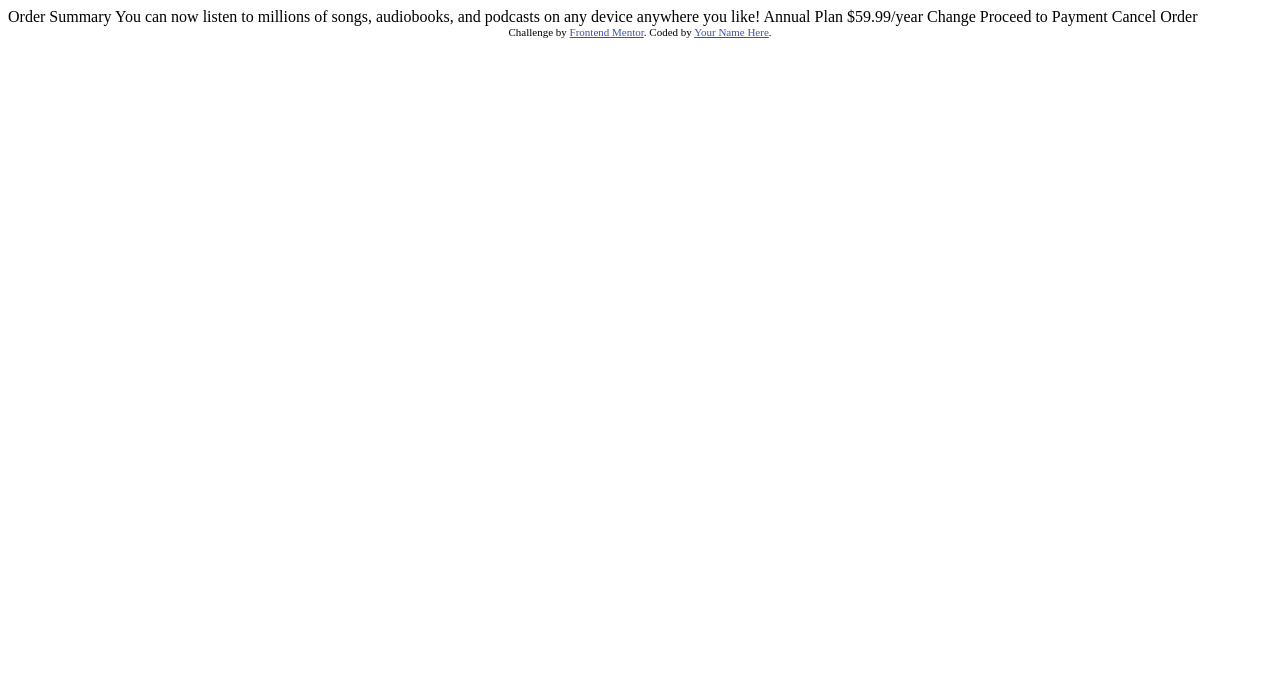
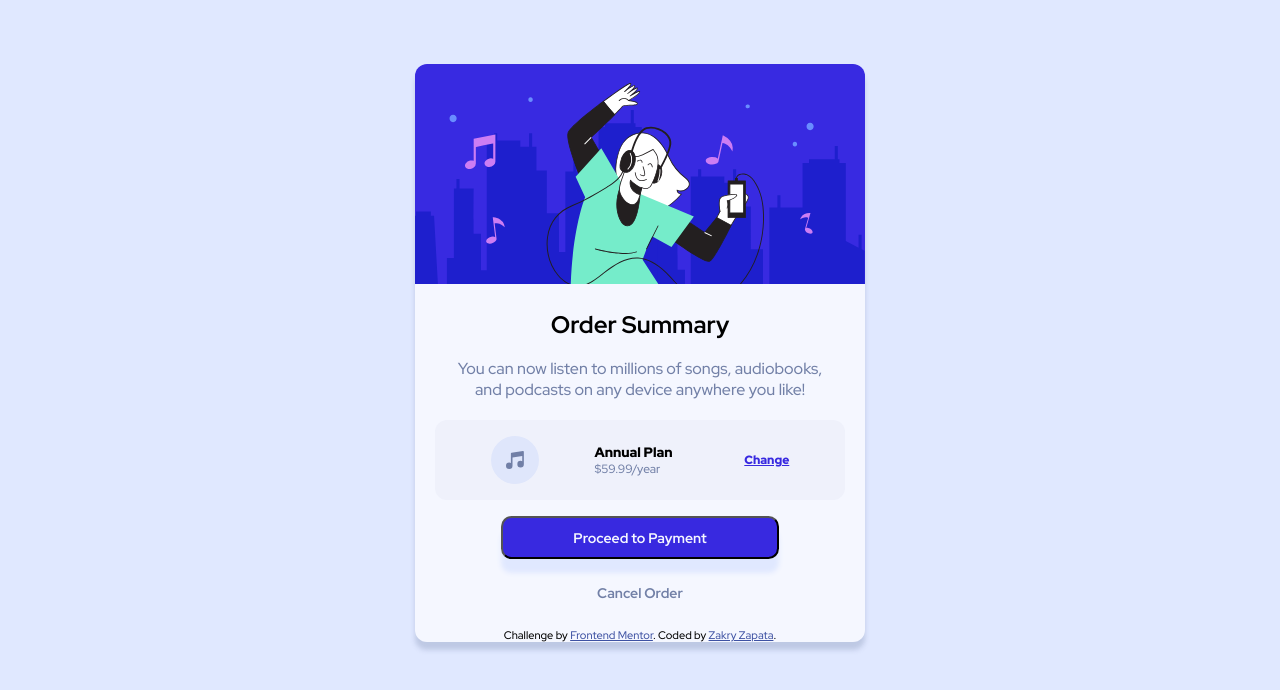
Before and after one commit to ZZapata711/OrderSummary, a plain HTML site: page index.html in a window 1280 px wide. Drawn offline with Linux system fonts and the light colour scheme.

Commit message:
Finished project

```diff
--- a/index.html
+++ b/index.html
@@ -1,37 +1,56 @@
 <!DOCTYPE html>
 <html lang="en">
+
 <head>
   <meta charset="UTF-8">
-  <meta name="viewport" content="width=device-width, initial-scale=1.0"> <!-- displays site properly based on user's device -->
+  <meta name="viewport" content="width=device-width, initial-scale=1.0">
+  <!-- displays site properly based on user's device -->
 
   <link rel="icon" type="image/png" sizes="32x32" href="./images/favicon-32x32.png">
-
+  <link rel="stylesheet" href="style.css">
   <title>Frontend Mentor | Order summary card</title>
 
   <!-- Feel free to remove these styles or customise in your own stylesheet 👍 -->
   <style>
-    .attribution { font-size: 11px; text-align: center; }
-    .attribution a { color: hsl(228, 45%, 44%); }
+    .attribution {
+      font-size: 11px;
+      text-align: center;
+    }
+
+    .attribution a {
+      color: hsl(228, 45%, 44%);
+    }
   </style>
 </head>
+
 <body>
+  <div class="container">
+    <div class="hero">
+      <img src="./images/illustration-hero.svg" alt="">
+    </div>
+    <div class="main">
+      <h2>Order Summary</h2>
+      <p>You can now listen to millions of songs, audiobooks, and podcasts on any
+        device anywhere you like!</p>
+    </div>
+    <div class="price">
+      <img src="./images/icon-music.svg" alt="">
+      <div class="plan">
+        <p class="plan-head">Annual Plan</p>
+        <p class="plan-p">$59.99/year</p>
+      </div>
+      <a href="#">Change</a>
+    </div>
+    <div class="buttons">
+      <button class="proceed">Proceed to Payment</button>
+      <button class="cancel">Cancel Order</button>
+    </div>
 
-  Order Summary
-
-  You can now listen to millions of songs, audiobooks, and podcasts on any
-  device anywhere you like!
-
-  Annual Plan
-  $59.99/year
-
-  Change
-
-  Proceed to Payment
-  Cancel Order
-
-  <div class="attribution">
-    Challenge by <a href="https://www.frontendmentor.io?ref=challenge" target="_blank">Frontend Mentor</a>.
-    Coded by <a href="#">Your Name Here</a>.
+    <div class="attribution">
+      Challenge by <a href="https://www.frontendmentor.io?ref=challenge" target="_blank">Frontend Mentor</a>.
+      Coded by <a href="#">Zakry Zapata</a>.
+    </div>
   </div>
 </body>
+
 </html>
--- a/style.css
+++ b/style.css
@@ -0,0 +1,143 @@
+@import url('https://fonts.googleapis.com/css2?family=Red+Hat+Display:wght@500;700;900&display=swap');
+
+:root{
+    --pale-blue: hsl(225, 100%, 94%);
+    --bright-blue: hsl(245, 75%, 52%);
+    --verypale-blue: hsl(225, 100%, 98%);
+    --desat-blue: hsl(224, 23%, 55%);
+    --dark-blue: hsl(223, 47%, 23%);
+}
+
+*{
+    margin: 0 auto;
+    padding: 0;
+    box-sizing: border-box;
+}
+
+body{
+    font-family: 'Red Hat Display', sans-serif;
+    background-color: var(--pale-blue);
+}
+.container{
+    max-width: 90%;
+    margin-top: 4em;
+    margin-bottom: 4em;
+    background-color: var(--verypale-blue);
+    border-radius: .75em;
+    display: flex;
+    flex-direction: column;
+    justify-content: center;
+    box-shadow: 0 .5em 5px hsl(224, 23%, 55%, .3);
+}
+
+.hero img{
+    max-width: 100%;
+    border-radius: .75em .75em 0 0;
+}
+
+.main{
+    display: flex;
+    flex-direction: column;
+    justify-content: center;
+    text-align: center;
+    padding: 1.25em;
+}
+
+.main h2{
+    font-weight: 700;
+    margin-bottom: .75em;
+}
+
+.main p{
+    padding-left: 1.25em;
+    padding-right: 1.25em;
+    color: var(--desat-blue);
+    font-size: 16px;
+}
+
+.price{
+    display: flex;
+    flex-direction: row;
+    justify-content: space-between;
+    background-color: hsl(224, 23%, 55%, .05);
+    margin-left: 1.25em;
+    margin-right: 1.25em;
+    border-radius: .75em;
+    align-items: center;
+    padding: 1em;
+}
+
+.plan{
+    margin-right: 2em;
+    margin-left: 1em;
+}
+
+.plan-head{
+    font-weight: 900;
+    font-size: .85em;
+}
+
+.plan-p{
+    color: var(--desat-blue);
+    font-size: .75em;
+}
+
+.price a{
+    font-size: .75em;
+    color:hsl(245, 75%, 52%);
+    font-weight: 900;
+}
+
+.price a:hover{
+    color:hsl(223, 47%, 23%);
+}
+
+button {
+    font-size: 14px;
+    cursor: pointer;
+    font-family: inherit;
+    font-weight: 700;
+    background: var(--clr-bright-blue);
+    color: var(--clr-pale-blue);
+    padding: .75em 5em;
+    border-radius: .75em;
+    margin: 0 auto;
+  }
+.buttons{
+    display: flex;
+    flex-direction: column;
+    margin-top: 1em;
+    margin-bottom: 1em;
+    max-width: 100%;
+    margin-left: auto;
+    margin-right: auto;
+    padding-right: 1em;
+    padding-left: 1em;
+}
+
+.proceed{
+    background-color: hsl(245, 75%, 52%);
+    color: hsl(225, 100%, 98%);
+    margin-bottom: 1em;
+    box-shadow: 0 1em 5px var(--pale-blue);
+}
+
+.proceed:hover{
+    background-color: hsl(224, 23%, 55%);
+}
+
+.cancel{
+    border: none;
+    color: var(--desat-blue);
+}
+
+.cancel:hover{
+    color:hsl(223, 47%, 23%);
+}
+
+@media(min-width: 500px){
+    .container{
+        width: 450px;
+        margin: 4rem auto 1rem;
+    }
+}
```
Also changed, not shown: design/active-states.jpg (added), design/desktop-design.jpg (added), design/desktop-preview.jpg (added), design/mobile-design.jpg (added), 3 other files.
